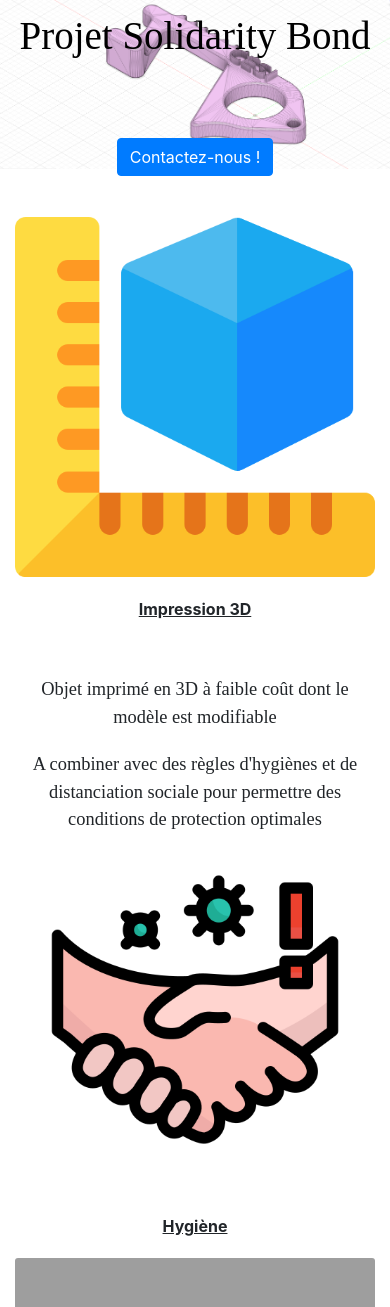
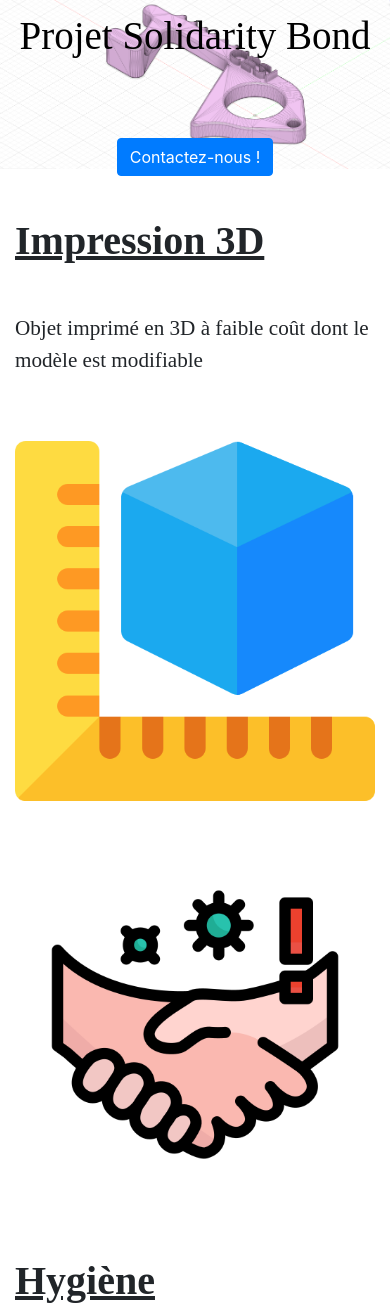
Before and after one commit to Toxylemarabout/substitution, a PHP site: page / in a window 390 px wide. Shown: the part 56-1363 px from the top of the page. Run offline with PHP 8.4, Linux system fonts and the light colour scheme; grey boxes are pictures that could not be loaded.

Commit message:
Update Design Index

```diff
--- a/index.php
+++ b/index.php
@@ -25,53 +25,54 @@
   </div>
 
   <div class="container">
-    <div class="row mt-5">
-      <div class="col-md-4">
-        <div class="card border-0">
-          <img class="card-img-top" src="./img/ruler.png" alt="Card image cap">
-          <div class="card-body">
-            <p class="card-text text-center"><B><U>Impression 3D</U></B></p>
+		<div class="row">
+			<div class="col-sm-8 mt-5">
+				<div class="M-text"><h1><U><B>Impression 3D</B></U></h1>
+					<div class="mt-5 M-text"><p>Objet imprimé en 3D à faible coût dont le modèle est modifiable</p>
 					</div>
 				</div>
 			</div>
-      <div class="col-md-4 text-center text-position1">Objet imprimé en 3D à faible coût dont le modèle est modifiable</div>
+			<div class="col-sm-4">
+				<div class="card border-0 mt-5">
+					<img class="card-img-top" src="./img/ruler.png" alt="Card image cap">
+				</div>
+			</div>
 		</div>
 		<div class="row">
-      <div class="col-sm-4"></div>
-      <div class="col-sm-4 text-center text-position2">A combiner avec des règles d'hygiènes et de distanciation sociale pour permettre des conditions de protection optimales</div>
-      <div class="col-sm-4">
+			<div class="col-sm-4 mt-5">
 				<div class="card border-0">
 					<img class="card-img-top" src="./img/clean.png" alt="Card image cap">
-          <div class="card-body">
-            <p class="card-text text-center"><B><U>Hygiène</U></B></p>
+				</div>
+			</div>
+			<div class="col-sm-8">
+				<div class="M-text mt-5"><h1><U><B>Hygiène</B></U></h1>
+					<div class="mt-5 M-text"><p>A combiner avec des règles d'hygiènes et de distanciation sociale pour permettre des conditions de protection optimales</p>
 					</div>
 				</div>
 			</div>
 		</div>
 		<div class="row">
-      <div class="col-sm-4">
-        <div class="card border-0">
-          <img class="card-img-top" src="./img/shield.png" alt="Card image cap">
-          <div class="card-body">
-            <p class="card-text text-center"><B><U>Utilisation varié</U></B></p>
+			<div class="col-sm-8 mt-5">
+				<div class="M-text"><h1><U><B>Utilisation varié</B></U></h1>
+					<div class="mt-5 M-text"><p>Réduction des risques sur l'utilisation d'objets du quotidien : poignées de portes, boutons d'ascenseur, distributeur de savon, chasse d'eau...</p>
 					</div>
 				</div>
 			</div>
-      <div class="col-sm-4 text-center text-position3">
-        <p>Réduction des risques sur l'utilisation d'objets du quotidien : poignées de portes, boutons d'ascenseur, distributeur de savon, chasse d'eau...</p>
+			<div class="col-sm-4">
+				<div class="card border-0 mt-5">
+					<img class="card-img-top" src="./img/shield.png" alt="Card image cap">
 				</div>
-      <div class="col-sm-4"></div>
+			</div>
 		</div>
 		<div class="row">
-      <div class="col-sm"></div>
-      <div class="col-sm text-center text-position4">
-        <p>Objet facile d'utilisation adaptable a de nombreuses situations avec son design pratique pour correspondre à toutes les situations.</p>
-      </div>
-      <div class="col-sm">
+			<div class="col-sm-4 mt-5">
 				<div class="card border-0">
 					<img class="card-img-top" src="./img/design.png" alt="Card image cap">
-          <div class="card-body">
-            <p class="card-text text-center"><B><U>Ergonomie</U></B></p>
+				</div>
+			</div>
+			<div class="col-sm-8">
+				<div class="M-text mt-5"><h1><U><B>Ergonomie</B></U></h1>
+					<div class="mt-5 M-text"><p>Objet facile d'utilisation adaptable a de nombreuses situations avec son design pratique pour correspondre à toutes les situations.</p>
 					</div>
 				</div>
 			</div>
```
Lines whose indentation alone changed are shown as unchanged.
